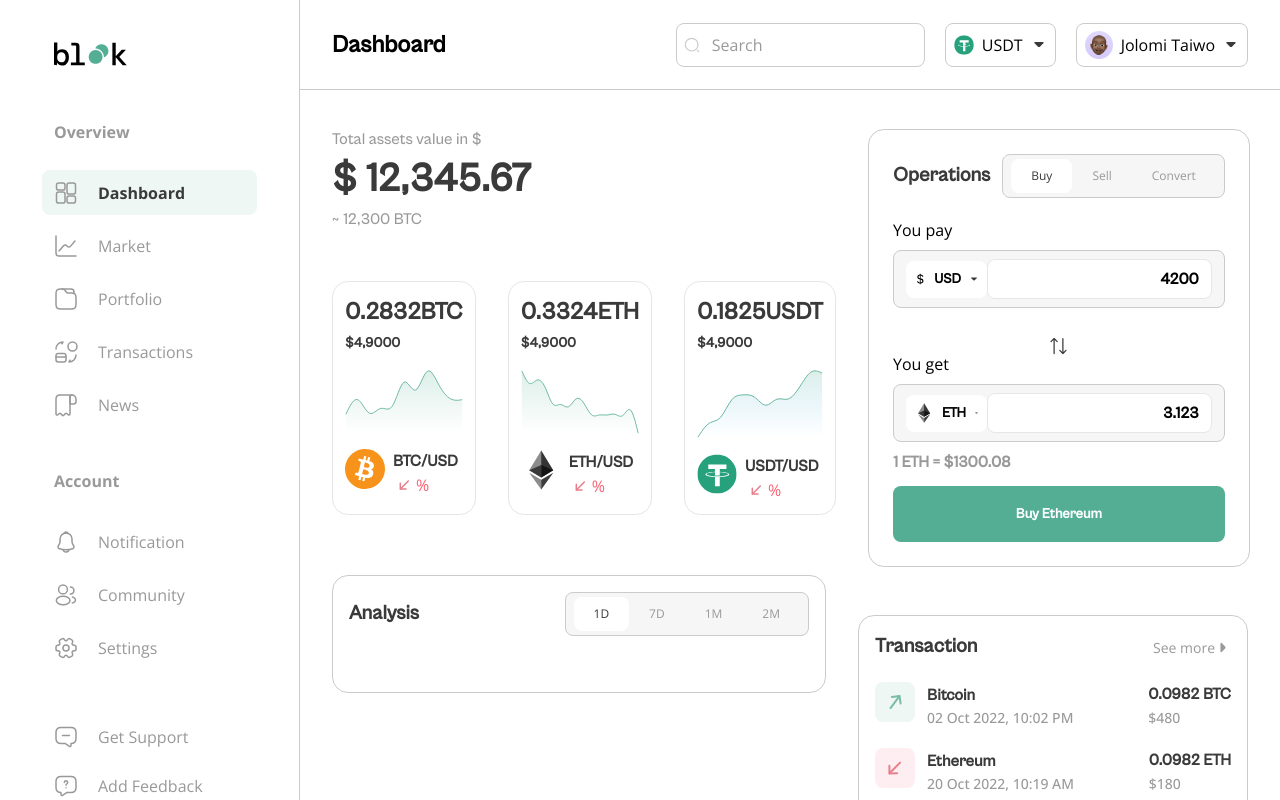
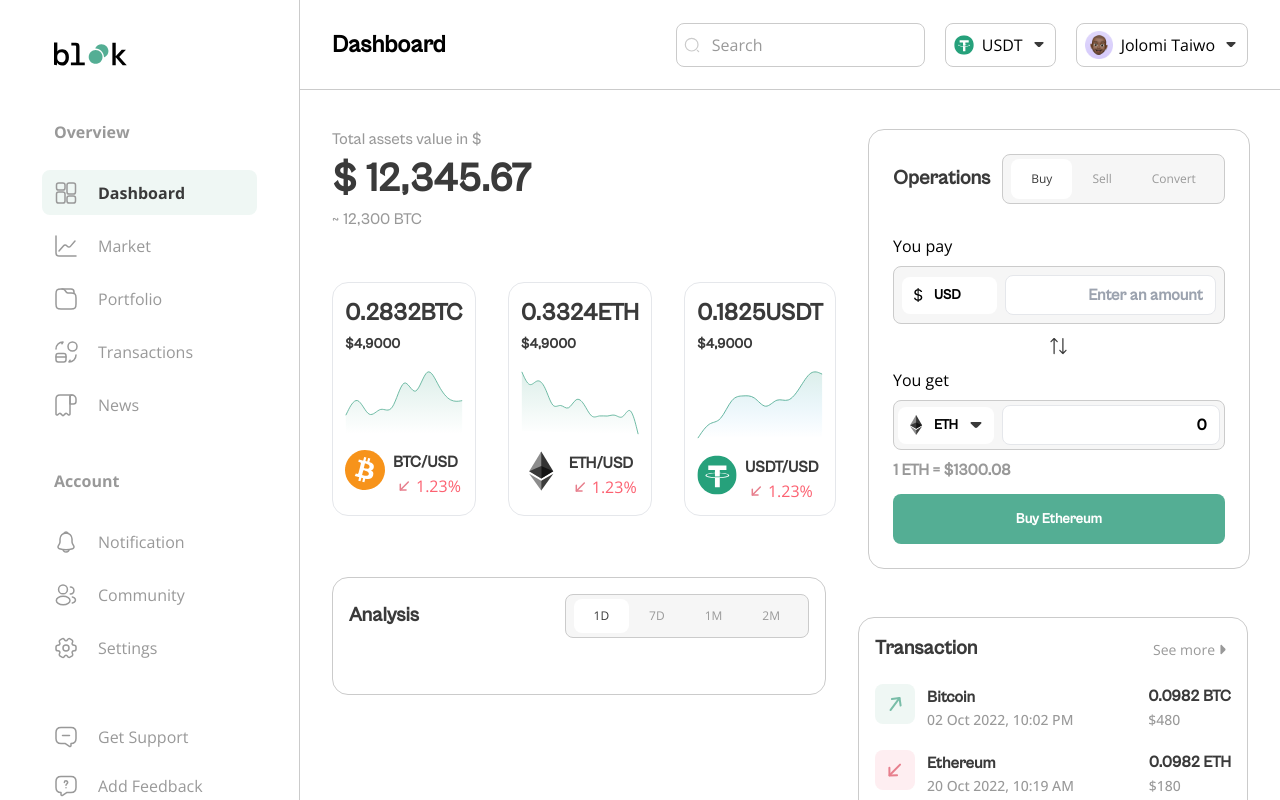
Before and after one commit to JolomiTee/Dashboard-Variants, a React (Vite) app: page / in a window 1280 px wide. Built offline with nearby package versions, Linux system fonts and the light colour scheme; no server answers.

Commit message:
BlokOperation component fully responsive

```diff
--- a/src/components/Blok/sub components/BlokOperations.jsx
+++ b/src/components/Blok/sub components/BlokOperations.jsx
@@ -4,16 +4,16 @@ import IndrasArrow from '../../../assets/Blok/images/IndrasArrow.svg'
 import Ethereum from '../../../assets/Blok/images/Ethereum.svg'
 import { useBlokContext } from '../../../context/BlokContext'
 import { BlokOperation } from '../../../assets/Blok/data'
-import {BsCurrencyDollar} from 'react-icons/bs'
+import { BsCurrencyDollar } from 'react-icons/bs'
 
 const BlokOperations = () => {
-    const {currentOperation, setCurrentOperation} = useBlokContext()
+    const { currentOperation, setCurrentOperation } = useBlokContext()
     return (
-        <div className='border border-blok-color rounded-16 p-4 grid gap-5 sm:flex sm:p-6 md:grid'>
-            <div className="flex flex-col gap-3 md:flex-row md:justify-start md:items-center xl:justify-between xl:h-fit">
+        <div className='border border-blok-color rounded-16 p-4 flex flex-col gap-5 sm:flex-row mdl:flex-col lg:flex-row xl:flex-col sm:p-6'>
+            <div className="flex flex-col gap-3 mdl:flex-row mdl:items-center mdl:gap-5 lg:flex-col lg:items-start lg:gap-3 xl:flex-row xl:justify-between xl:items-center h-fit">
                 <p className='text-[20px] text-blok-dark dark:text-white font-cabinet font-bold'>Operations</p>
 
-                <div className='flex border border-blok-color justify-between px-2 py-1 rounded-8 text-12 text-blok-grey bg-[#f6f6f6] max-w-fit'>
+                <div className='flex border border-blok-color justify-between px-2 py-1 rounded-8 text-12 text-blok-grey bg-[#f6f6f6] max-w-fit h-[50px]'>
                     {
                         BlokOperation[0].operations.map((operation, index) => (
                             <button
@@ -29,43 +29,51 @@ const BlokOperations = () => {
                 </div>
             </div>
 
-            <form className="grid gap-3 sm:w-full md:flex md:justify-stretch md:items-end xl:max-w-[430px] xl:grid">
-                <div className="grid gap-2 md:min-w-[200px]">
+            <form className="flex flex-col gap-3 sm:w-full sm:mt-[10px] mdl:flex-row mdl:items-end mdl:mb-5 xl:mb-0 lg:flex-col lg:items-center xl:max-w-[430px] xl:grid">
+
+                <div className="flex flex-col gap-2 md:min-w-[200px] lg:w-full">
                     <span className='dark:text-white'>You pay</span>
-                    <div className='py-2 px-3 bg-[#F6F6F6] border border-blok-color rounded-8 flex justify-between items-center text-14 font-cabinet font-bold'>
-                        <button className="bg-white py-2 rounded-8 px-2 flex justify-center items-center gap-2" value={'USD'}>
-                            <BsCurrencyDollar className='w-5 h-5' />
+
+                    <div className='p-1 lg:p-2 bg-[#F6F6F6] border border-blok-color rounded-8 flex gap-2 justify-between items-center text-14 font-cabinet font-bold'>
+                        <button className="bg-white py-2 rounded-8 px-2 flex justify-center items-center gap-2 w-fit" value={'USD'}>
+                            <BsCurrencyDollar className='w-4 h-4 flex-shrink-0' />
                             <span className=''>USD</span>
-                            <span>
-                                <img src={ChevronFilledDown} alt="" />
-                            </span>
+                            <div className='w-5 h-5'>
+                                <img src={ChevronFilledDown} className='flex-shrink-0 w-5 h-5 invisible' alt="" />
+                            </div>
                         </button>
+                        <div className="">
 
-                        <input type="number" name="amount_paid" id="amount_paid" className='h-10 px-3 text-end text-16 rounded-8 focus:ring-0 focus:outline-transparent focus:border-transparent border-1' placeholder='Enter an amount' defaultValue={4200}/>
+                            <input type="number" name="amount_paid" id="amount_paid" className='h-10 px-3 text-end text-16 rounded-8 focus:ring-0 focus:outline-transparent focus:border-transparent border-1 w-[100%] placeholder:text-14 lg:placeholder:text-16' placeholder='Enter an amount' />
+                        </div>
 
                     </div>
                 </div>
 
-                <span className='relative'><img src={IndrasArrow} alt="" className='mx-auto md:-translate-y-4 md:rotate-90 xl:translate-y-4 xl:rotate-0' /></span>
+                <span className='relative'>
+                    <img src={IndrasArrow} alt="" className='mx-auto mdl:rotate-90 mdl:-translate-y-4 lg:rotate-0 lg:-translate-y-0 xl:rotate-0' />
+                </span>
 
-                <div className="grid gap-2 md:min-w-[200px]">
+                <div className="flex flex-col gap-2 md:min-w-[200px] lg:w-full">
                     <span className='dark:text-white'>You get</span>
-                    <div className='py-2 px-3 bg-[#F6F6F6] border border-blok-color rounded-8 flex justify-between items-center text-14 font-cabinet font-bold'>
-                        <button className="bg-white py-2 rounded-8 px-2 flex justify-center items-center gap-2">
-                            <img src={Ethereum} alt="" className='w-5 h-5' />
+                    <div className='p-1 bg-[#F6F6F6] border border-blok-color rounded-8 flex gap-2 justify-between items-center text-14 font-cabinet font-bold'>
+                        <button className="bg-white py-2 rounded-8 px-2 flex justify-center items-center gap-2 w-fit" value={'USD'}>
+                            <div className='w-5 h-5'><img src={Ethereum} className='flex-shrink-0' /></div>
                             <span className=''>ETH</span>
-                            <span>
-                                <img src={ChevronFilledDown} alt="" />
-                            </span>
+                            <div className='w-5 h-5'>
+                                <img src={ChevronFilledDown} className='flex-shrink-0 w-5 h-5' alt="" />
+                            </div>
                         </button>
+                        <div className="">
+                            <input type="number" name="amount_paid" id="amount_paid" className='h-10 px-3 text-end text-16 rounded-8 focus:ring-0 focus:outline-transparent focus:border-transparent border-1 w-[100%] placeholder:text-14' defaultValue={0} />
+                        </div>
 
-                        <input type="number" name="asset_recieved" id="asset_recieved" className='h-10 px-3 text-end text-16 rounded-8 focus:ring-0 focus:outline-transparent focus:border-transparent border-1' defaultValue={3.123} />
                     </div>
-                    <span className='font-cabinet font-bold text-blok-grey md:absolute md:translate-x-[200%] xl:relative xl:translate-x-0'>{`1${' ETH '} = ${' $1300.08'}`}</span>
+                    <span className='font-cabinet font-bold text-blok-grey mdl:absolute mdl:translate-y-[90px] lg:relative lg:translate-y-[0] xl:relative xl:translate-x-0'>{`1${' ETH '} = ${' $1300.08'}`}</span>
                 </div>
 
                 <div className="flex-grow">
-                    <button className='w-full flex justify-center items-center text-white bg-blok-dark-green h-14 rounded-8 text-14  font-bold font-cabinet'>Buy Ethereum</button>
+                    <button className='w-full flex justify-center items-center min-w-[200px] text-white bg-blok-dark-green h-[50px] rounded-8 text-14 font-bold font-cabinet'>Buy Ethereum</button>
                 </div>
             </form>
         </div>
--- a/src/components/Blok/sub components/RateValue.jsx
+++ b/src/components/Blok/sub components/RateValue.jsx
@@ -21,20 +21,19 @@ const RateValue = ({ crypto }) => {
     setResponseData(response.data);
   };
 
-  useEffect(() => {
-    apiFetch();
-  }, []);
+//   useEffect(() => {
+//     apiFetch();
+//   }, []);
 
-  useEffect(() => {
-    const timer = setInterval(() => {
-      apiFetch();
-      console.log('updated rates')
-    }, 120000);
+//   useEffect(() => {
+//     const timer = setInterval(() => {
+//       apiFetch();
+//     }, 120000);
 
-    return () => {
-      clearInterval(timer);
-    };
-  }, []);
+//     return () => {
+//       clearInterval(timer);
+//     };
+//   }, []);
 
   const { market_data } = responseData;
   const priceChangePercentage = market_data?.price_change_percentage_24h;
@@ -45,7 +44,7 @@ const RateValue = ({ crypto }) => {
         className={`${priceChangePercentage > 0 ? 'text-blok-dark-green' : 'text-blok-red'} leading-[10px] flex items-center`}
       >
         <img src={priceChangePercentage > 0 ? StockIncrease : StockDecrease} alt="" />
-        {priceChangePercentage?.toFixed(2)}%
+        {priceChangePercentage?.toFixed(2) || 1.23}%
       </p>
     </div>
   );
--- a/tailwind.config.js
+++ b/tailwind.config.js
@@ -1,4 +1,5 @@
 /** @type {import('tailwindcss').Config} */
+const defaultTheme = require('tailwindcss/defaultTheme')
 module.exports = {
 	content: ["./src/**/*.{js,jsx,ts,tsx}"],
 	darkMode: "class",
@@ -8,6 +9,10 @@ module.exports = {
 			'sp-display': ["SP Pro Display", "sans-serif"],
 		},
 		extend: {
+            screens: {
+                'mdl': '896px',
+                ...defaultTheme.screens,
+            },
 			fontSize: {
 				12: "12px",
 				14: "14px",
```
